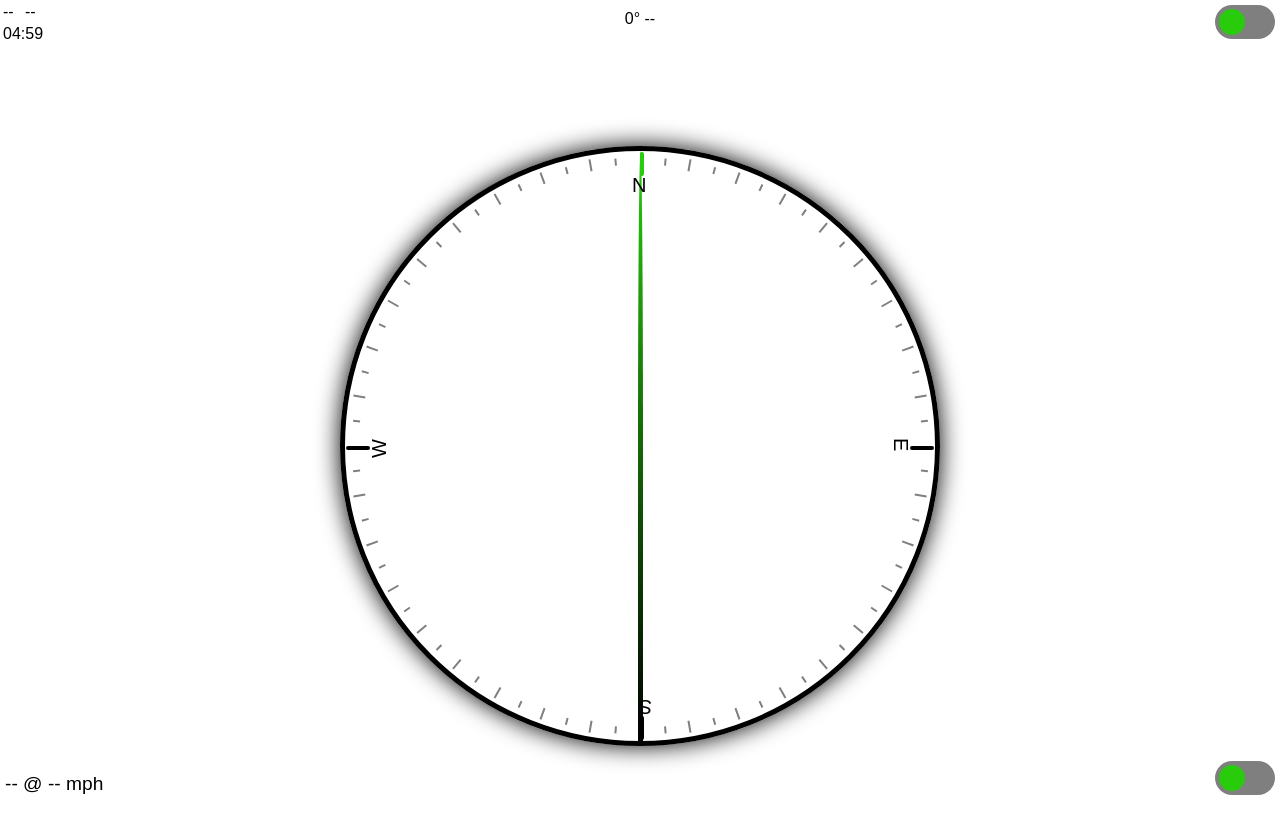
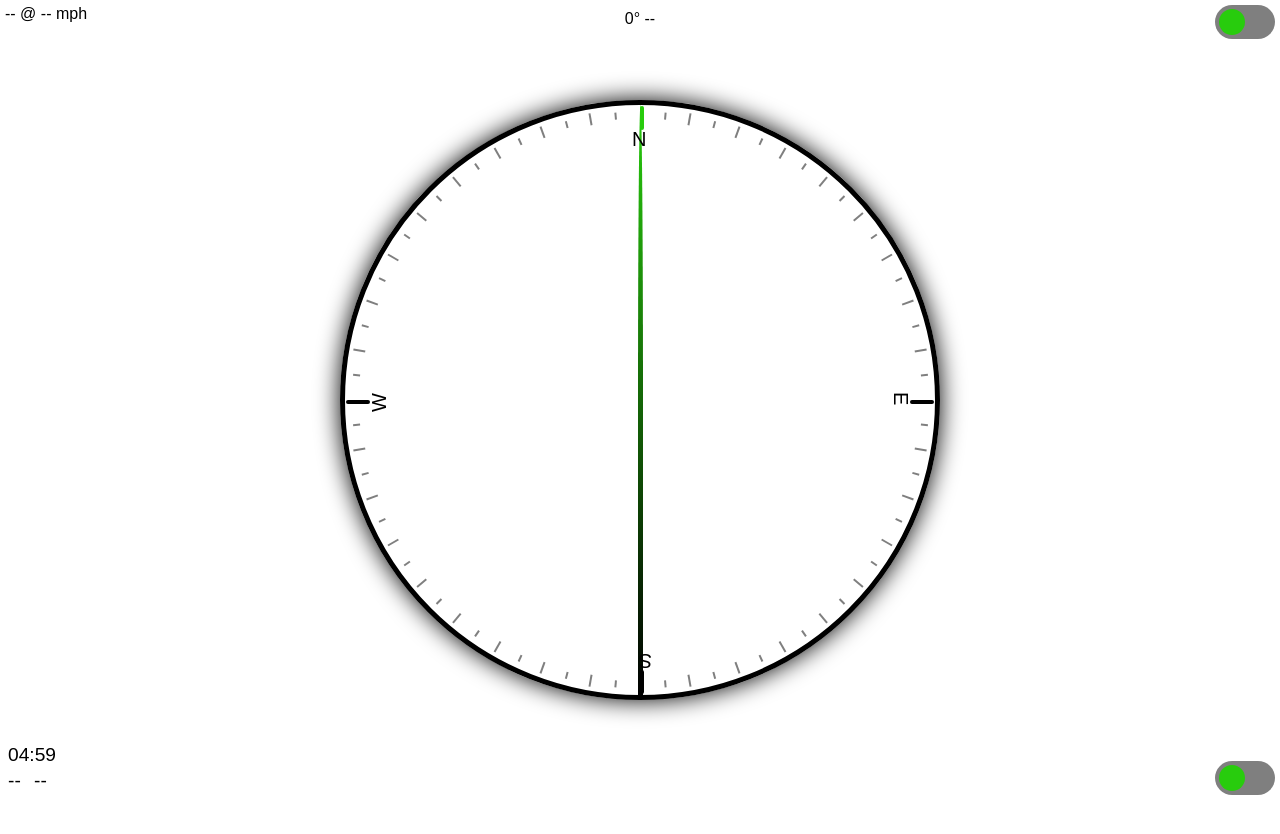
Before and after one commit to radioxeth/compass, a website: page app/index.html in a window 1280 px wide. After the commit the page ends 800 px from the top, so only its background shows below. Drawn offline with Linux system fonts and the light colour scheme.

Commit message:
swap stats

```diff
--- a/app/index.html
+++ b/app/index.html
@@ -11,21 +11,24 @@
 </head>
 
 <body>
-    <div class="compass-stats-ul">
+    <div id="compass-stats-ul" class="compass-stats-ul">
+        <span id="heading">--</span> @ <span id="speed">-- mph</span>
+    </div>
+
+    <div id="compass-bearing-top" class="compass-bearing-top"></div>
+
+    <div class="compass-stats-bl">
         <table>
+            <tr>
+                <td colspan="2"><span id="time"></span></td>
+            </tr>
             <tr>
                 <td><span id="latitude">--</span></td>
                 <td><span id="longitude">--</span></td>
             </tr>
-            <tr>
-                <td colspan="2"><span id="time"></span></td>
-            </tr>
         </table>
     </div>
-    <div id="compass-bearing-top" class="compass-bearing-top"></div>
-    <div id="compass-stats-bl" class="compass-stats-bl">
-        <span id="heading">--</span> @ <span id="speed">-- mph</span>
-    </div>
+
     <div class="compass-theme">
         <div class="theme-switch-wrapper">
             <label class="theme-switch" title="Toggle theme" for="theme-checkbox">
--- a/app/style.css
+++ b/app/style.css
@@ -198,6 +198,13 @@ body {
     font-size: larger;
 }
 
+.compass-stats-ul {
+    position: absolute;
+    top: 0px;
+    left: 0px;
+    margin: 5px;
+}
+
 .compass-stats {
     margin: 5px;
 }
```
Also changed, not shown: app/manifest.json.
